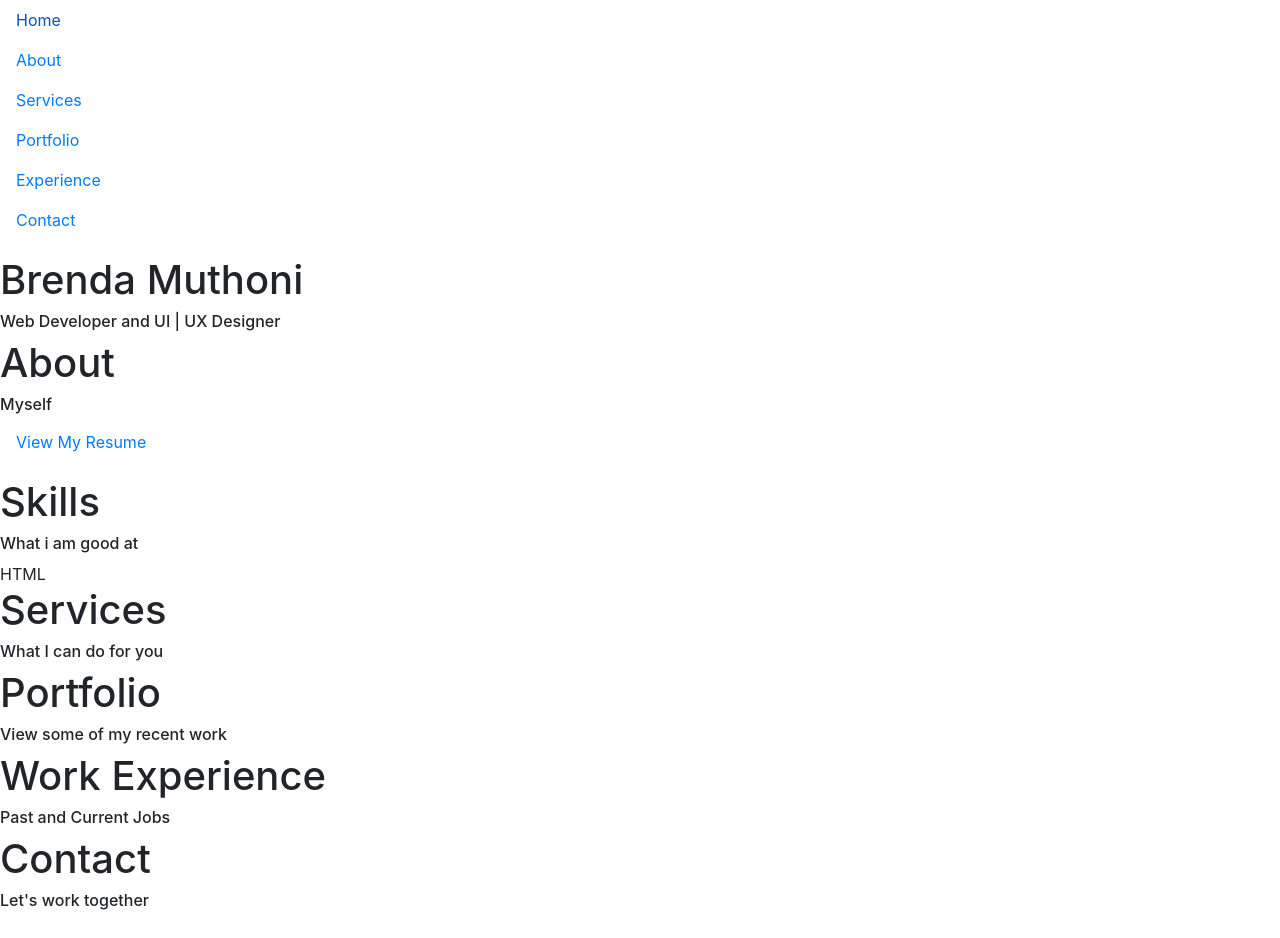
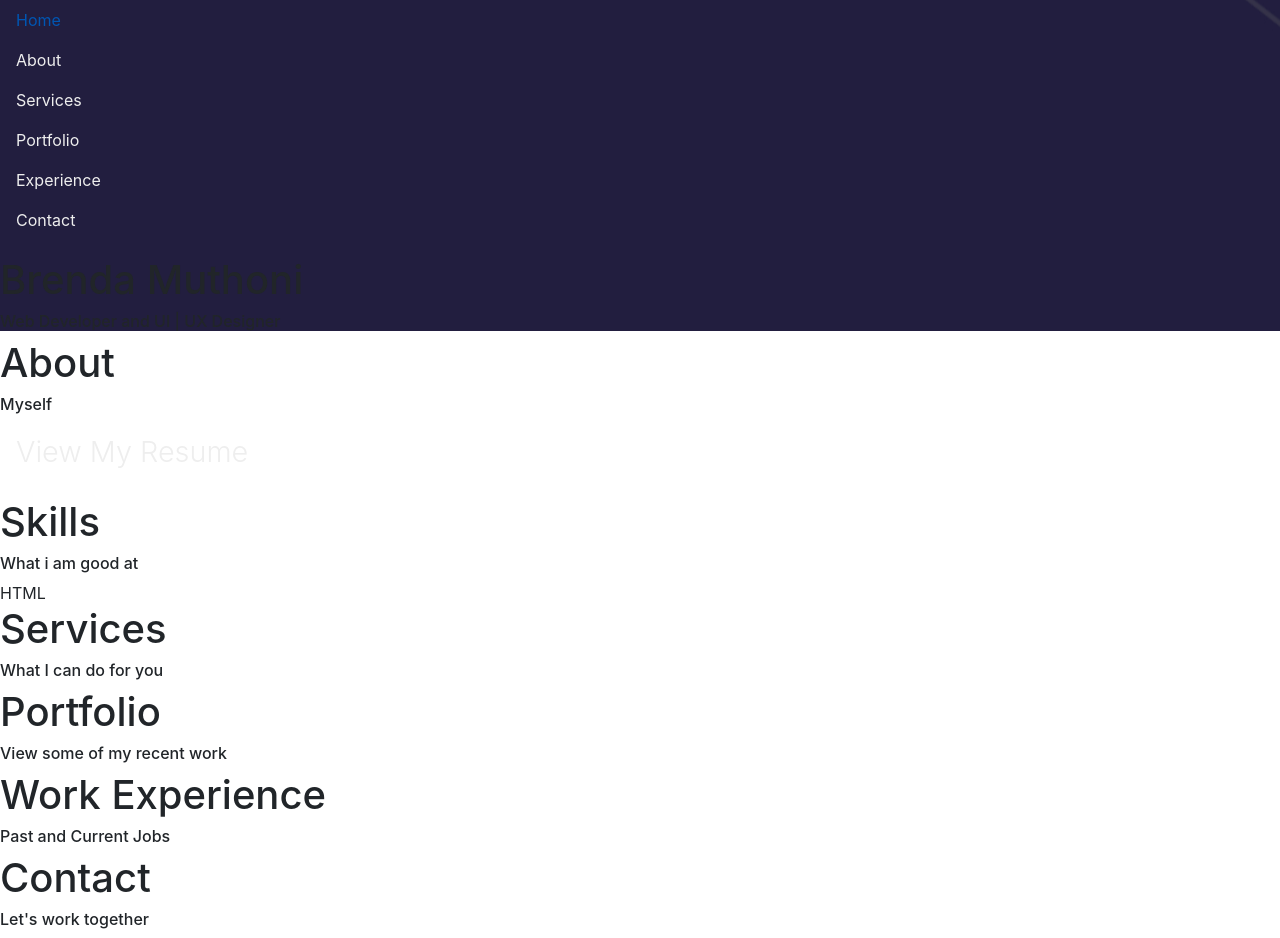
Before and after one commit to Brenda-M/personal-portfolio-with-django, a Django app: page / in a window 1280 px wide. Before the commit the page ends 910 px from the top, so only its background shows below. Run offline with Django 3.2, Linux system fonts and the light colour scheme; data that the repository does not hold is empty; some libraries are stand-ins or nearby versions.

Commit message:
set background image for header section

```diff
--- a/static/css/main.css
+++ b/static/css/main.css
@@ -3,3 +3,22 @@
   padding: 0;
   box-sizing: border-box;
 }
+
+body{
+  width: 100%;
+  height: 100%;
+}
+
+header{
+  background: url('../img/sitebg.jpg') no-repeat center fixed;
+}
+
+a{
+  text-decoration: none;
+  color: #eee;
+}
+
+p{
+  font-size: 1.8rem;
+  font-weight: 300;
+}
```
